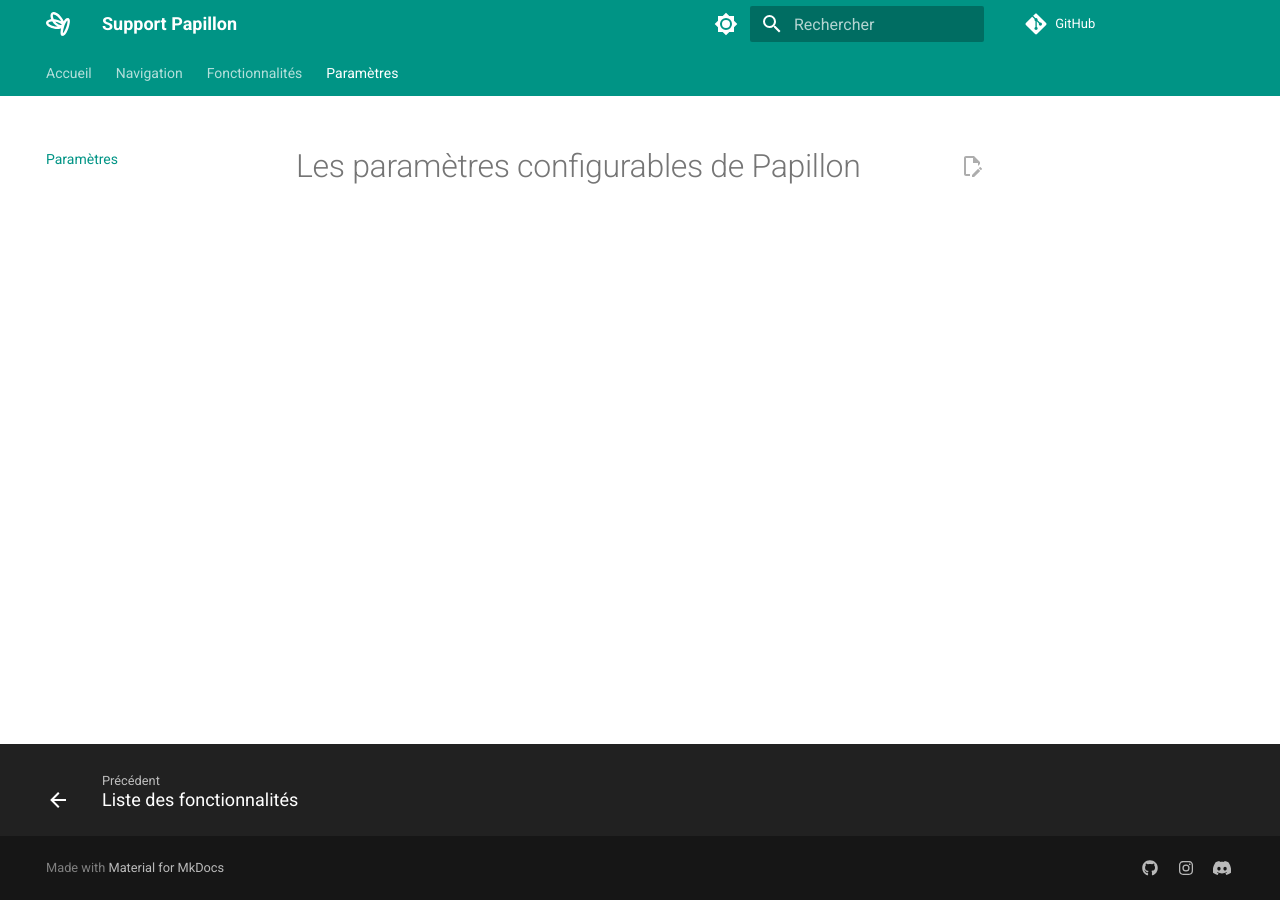
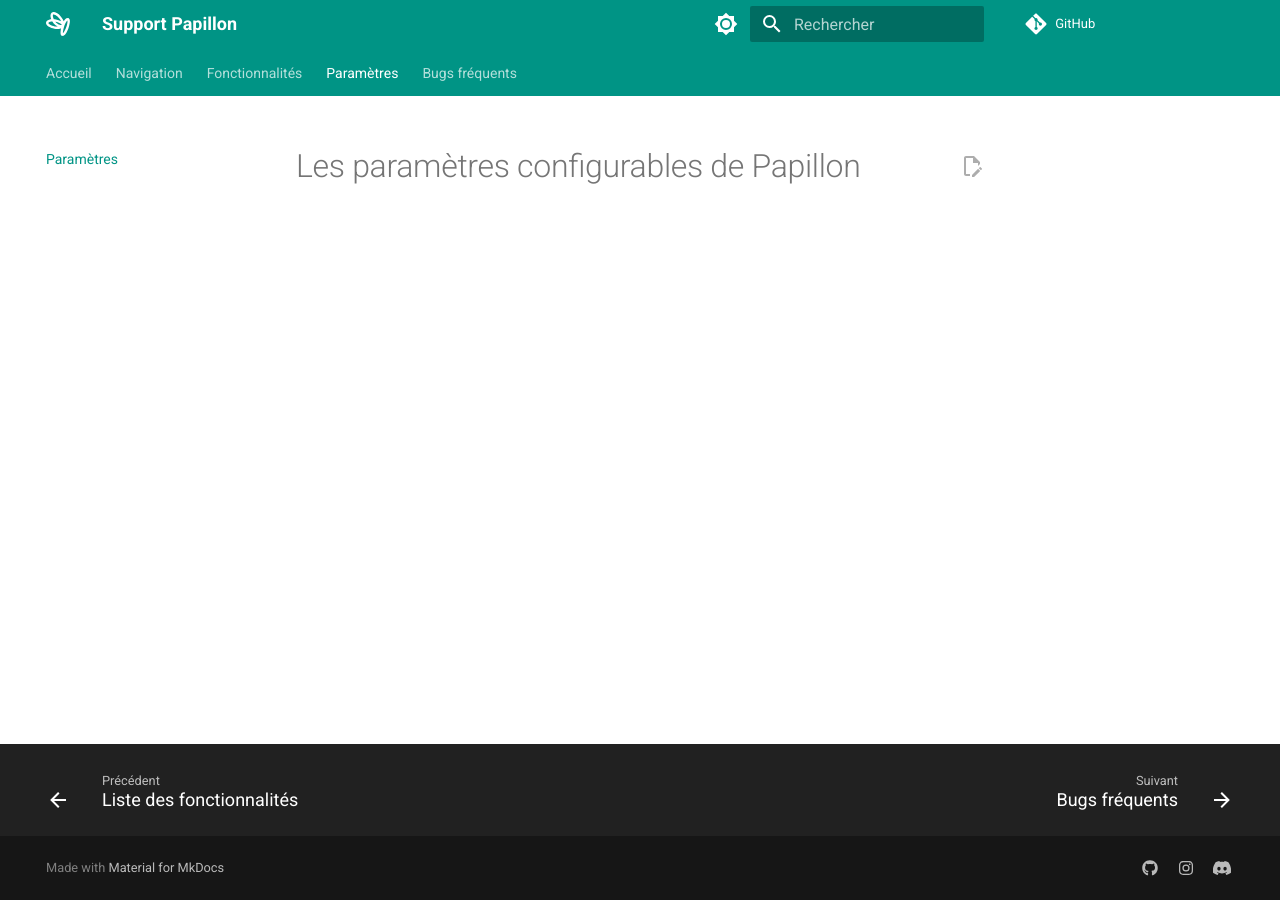
Before and after one commit to PapillonApp/Support, an MkDocs documentation site: the page built from docs/parametres/index.md, in a window 1280 px wide. Built offline with MkDocs 1.6.1 and Material for MkDocs 9.7.7, drawn with Linux system fonts in a browser that asks for light colours; comment, search, counter and statistics services are not loaded.

Commit message:
Ajout de la navigation pour les bugs fréquents

```diff
--- a/mkdocs.yml
+++ b/mkdocs.yml
@@ -12,8 +12,8 @@ nav:
     - Notes :
       - Simulation de notes : ''
       - Graphique de la moyenne : ''
-
   - Paramètres: 'parametres/index.md'
+  - Bugs fréquents: 'bugs/index.md'
 theme:
   name: material
   palette:
```
